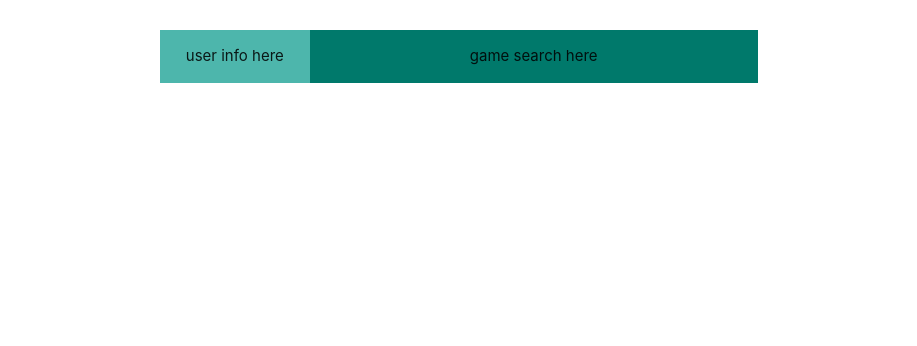
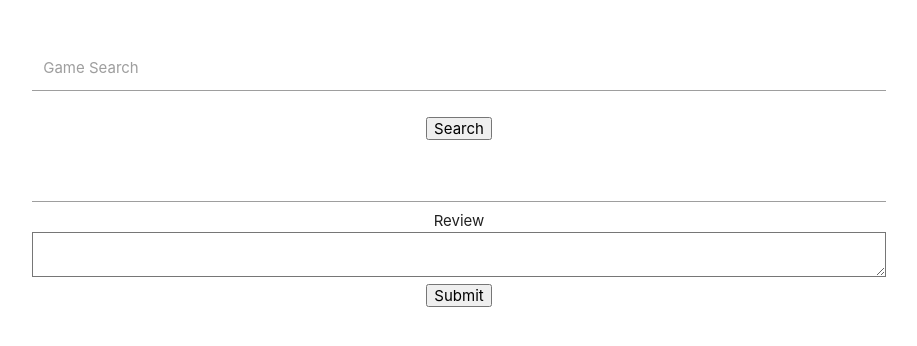
Before and after one commit to blickenderfer/hive, a React (Vite) app in the folder client/: page /dashboard in a window 1280 px wide. Shown: the top 346 px of the page, without its empty margins (181-1098 px from the left). Built offline with nearby package versions, Linux system fonts and the light colour scheme.

Commit message:
add test feilds for testing

```diff
--- a/client/src/components/pages/Dashboard.jsx
+++ b/client/src/components/pages/Dashboard.jsx
@@ -2,19 +2,25 @@
 
 export default function Dashboard() {
     return (
-        <div className="container">
-        <div className="row">
+        <>
+        <div class="input-field col s12">
+          <input id="search" type="search"/>
+          <label>Game Search</label>
+          <span class="helper-text" data-error="wrong" data-success="right"></span>
+          <button class="search-submit" type="submit">Search</button>
+          </div>
 
-        <div className="col s3 teal lighten-2">
-            <p>user info here</p>
+        <div>
+          <input id="search" type="search"/>
+          <label></label>
+          <span class="helper-text" data-error="wrong" data-success="right">Review</span>
+          <textarea></textarea>
+          <button class="review-submit" type="submit">Submit</button>
         </div>
 
-        <div className="col s9 teal darken-2">
-            <p>game search here</p>
-        </div>
+        </>
 
-      </div>
-      </div>
+
         )
 
 }
--- a/client/vite.config.js
+++ b/client/vite.config.js
@@ -17,7 +17,7 @@
     open: true,
     proxy: {
       '/graphql': {
-        target: 'http://localhost:3001',
+        target: 'http://127.0.0.1:3001',
         changeOrigin: true,
         secure: false,
       }
```
